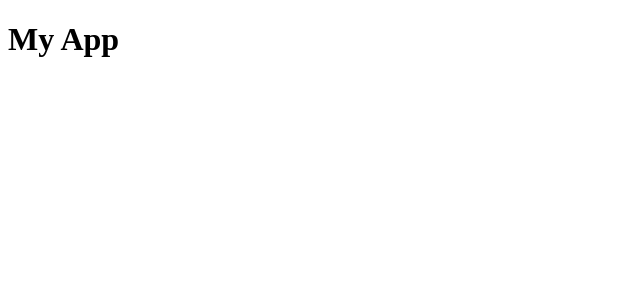
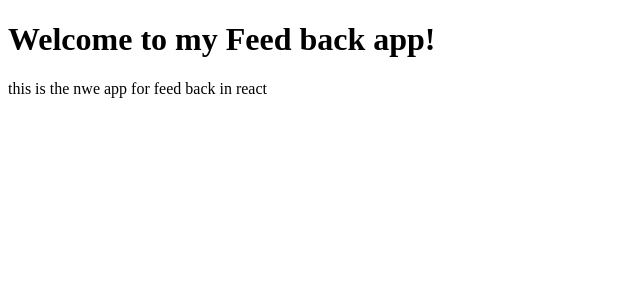
Before and after one commit to baktash-11/feedback, a React (Create React App) app: page / in a window 1280 px wide. Shown: the top 300 px of the page, without its empty margins (0-640 px from the left). Built offline with nearby package versions, Linux system fonts and the light colour scheme.

Commit message:
App file component has been created

```diff
--- /dev/null
+++ b/src/App.js
@@ -0,0 +1,12 @@
+
+function App(){
+    return(
+        <div className="container">
+            <h1>Welcome to my Feed back app!</h1>
+            <p>this is the nwe app for feed back in react</p>
+
+        </div>
+    )
+}
+
+export default App;
--- a/src/index.js
+++ b/src/index.js
@@ -1,5 +1,7 @@
 import React from 'react';
 import reactDom from 'react-dom';
+import App from "./App"
 
 
-reactDom.render(<h1>My App</h1>, document.getElementById('root'));
+// reactDom.render(<h1>My App</h1>, document.getElementById('root'));
+reactDom.render(<App/>, document.getElementById('root'));
```
